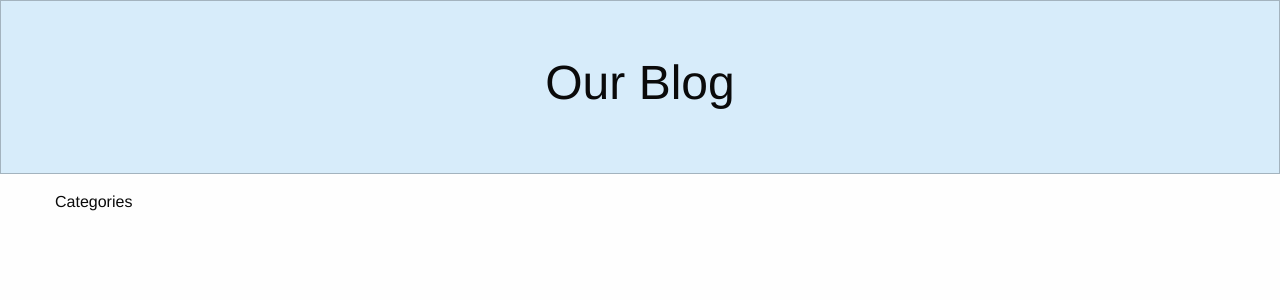
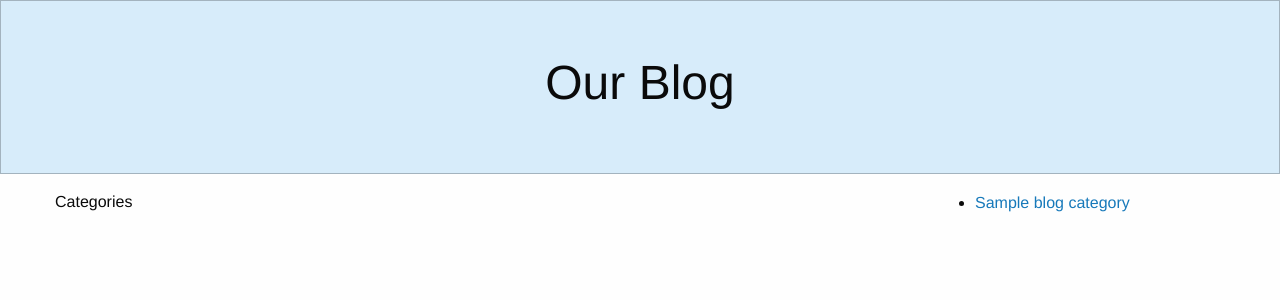
Before and after one commit to daniyarchambylov/it-academy-blog, a Django app: template blog/categories/templates/categories/list.html in a window 1280 px wide. Shown: the part 54-354 px from the top of the page. Run offline with Django 3.2, Linux system fonts and the light colour scheme; the template is opened without the code that fills it: most values are stand-ins (such as "Sample title", 1, 10 or a date in 2020); some libraries are stand-ins or nearby versions.

Commit message:
add categories context processor

```diff
--- a/blog/authors/views.py
+++ b/blog/authors/views.py
@@ -1,3 +1,4 @@
+from django.conf import settings
 from django.contrib import messages
 from django.shortcuts import render, redirect, get_object_or_404
 from django.urls import reverse
--- a/blog/settings.py
+++ b/blog/settings.py
@@ -85,6 +85,8 @@ TEMPLATES = [
                 'django.contrib.messages.context_processors.messages',
                 'django.template.context_processors.media',
                 'django.template.context_processors.static',
+
+                'blog.posts.context_processors.categories',
             ],
         },
     },
--- a/blog/templates/base.html
+++ b/blog/templates/base.html
@@ -52,6 +52,14 @@
   </div>
   <div class="medium-3 columns" data-sticky-container>
     <div class="sticky" data-sticky data-anchor="content">
+      {% if blog_categories %}
+        <ul>
+          {% for c in blog_categories %}
+            <li id="category-{{ c.id }}"><a href="#">{{ c.name }}</a></li>
+          {% endfor %}
+        </ul>
+      {% endif %}
+
       {#        {% include 'incs/categories-links.html' %}#}
       {#        {% include 'incs/author-links.html' %}#}
     </div>
```
Also changed, not shown: blog/posts/context_processors.py (added, +8 -0 lines).
